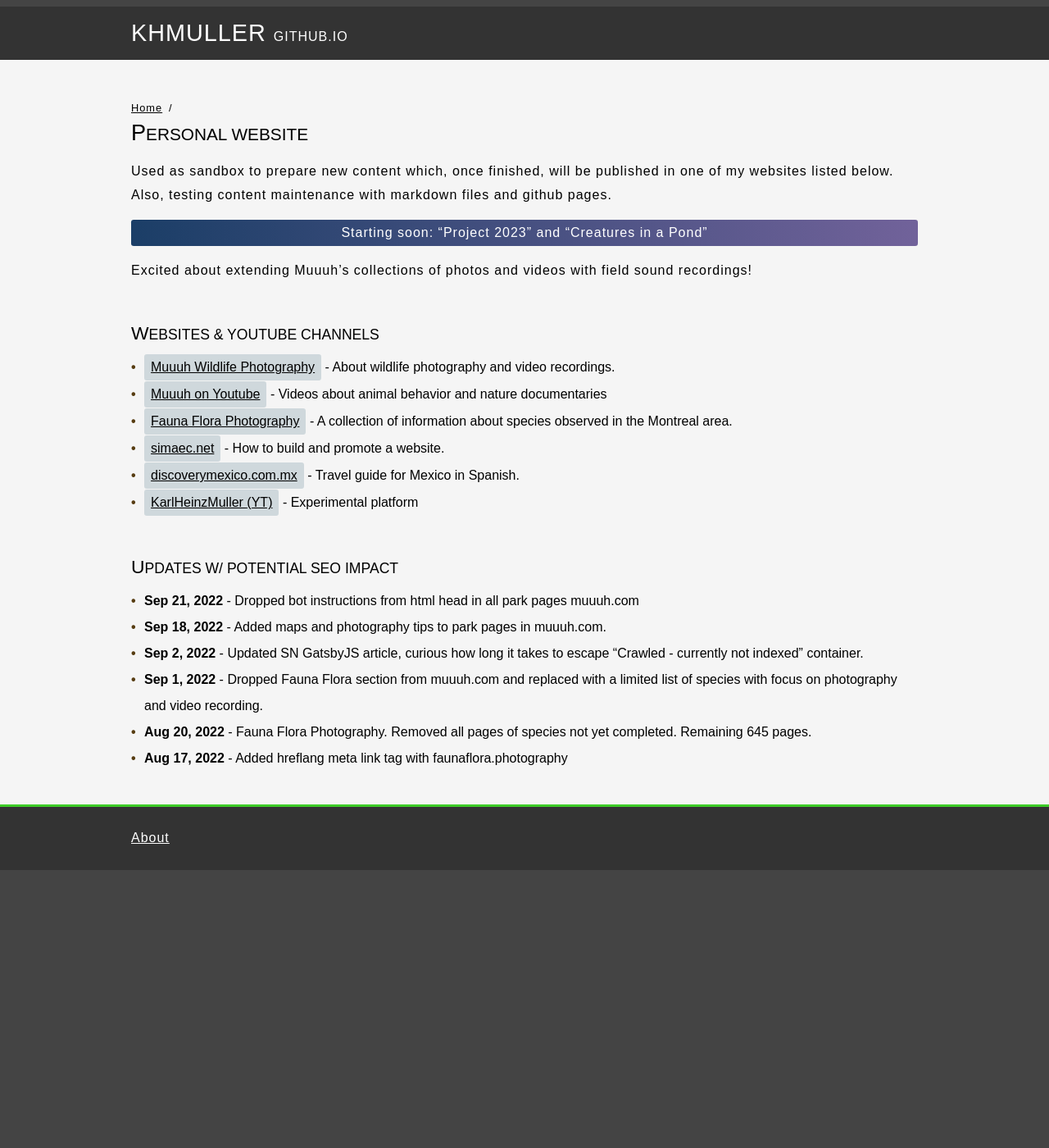
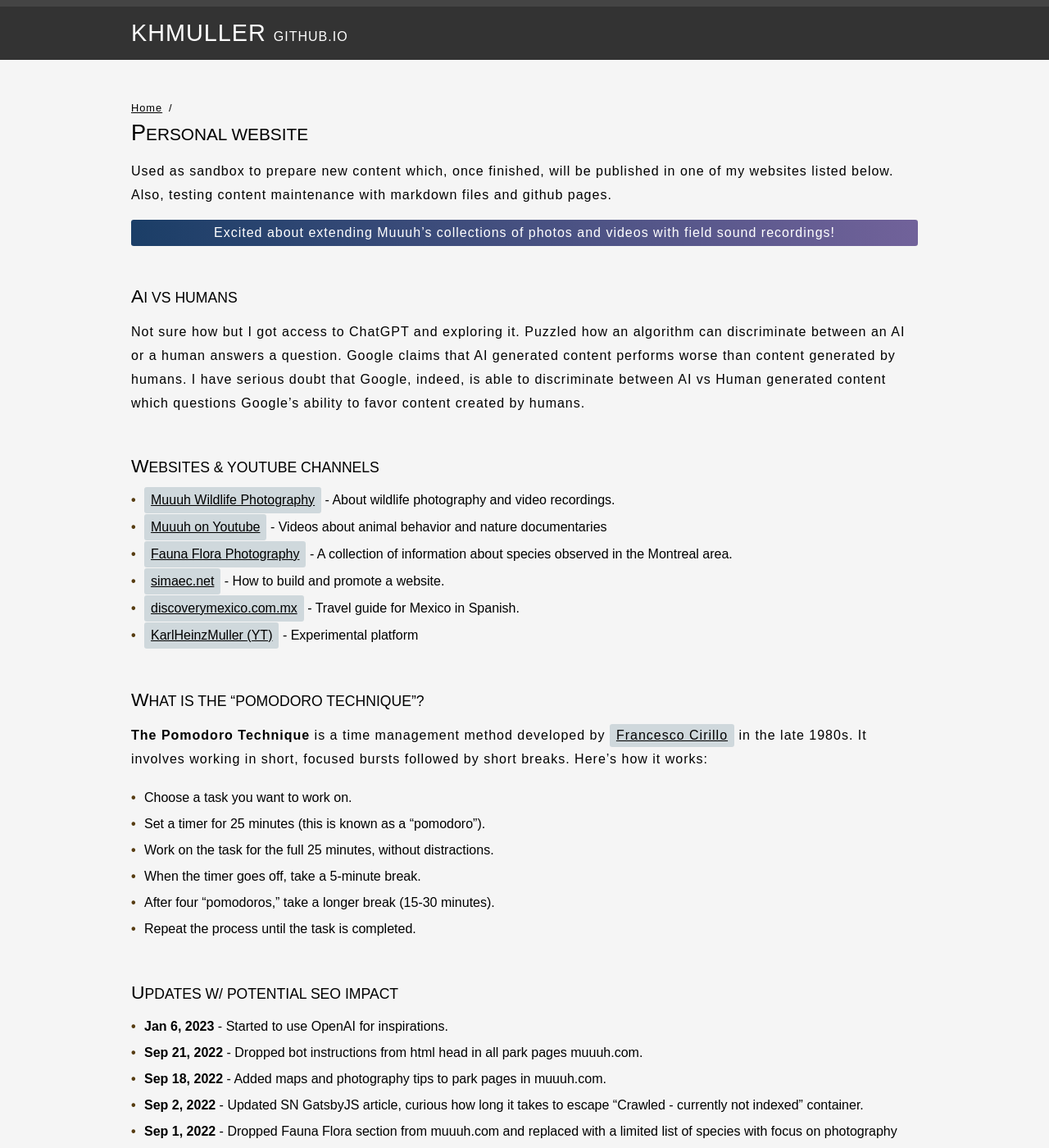
Before and after one commit to KHMuller/khmuller.github.io, a Jekyll site: the page built from index.md, in a window 1280 px wide and 1400 px high. Shown: the whole window at 82% size. Built offline with Jekyll 4.4.1, drawn with Linux system fonts in a browser that asks for light colours.

Commit message:
Saturday Backup

```diff
--- a/index.md
+++ b/index.md
@@ -10,9 +10,10 @@ canonical: https://khmuller.github.io
 Used as sandbox to prepare new content which, once finished, will be published in one of my websites listed below. Also, testing content maintenance with markdown files and github pages.
 
 {: .enhanced}
-Starting soon: "Project 2023" and "Creatures in a Pond"
+Excited about extending Muuuh's collections of photos and videos with field sound recordings!
 
-Excited about extending Muuuh's collections of photos and videos with field sound recordings!
+### AI vs Humans
+Not sure how but I got access to ChatGPT and exploring it. Puzzled how an algorithm can discriminate between an AI or a human answers a question. Google claims that AI generated content performs worse than content generated by humans. I have serious doubt that Google, indeed, is able to discriminate between AI vs Human generated content which questions Google's ability to favor content created by humans.
 
 ### Websites &amp; YouTube Channels
 
@@ -23,8 +24,20 @@ Excited about extending Muuuh's collections of photos and videos with field soun
 - [discoverymexico.com.mx](https://www.discoverymexico.com.mx "Discovery Mexico") - Travel guide for Mexico in Spanish.
 - [KarlHeinzMuller (YT)](https://youtube.com/@KarlHeinzMuller "Karl-Heinz Müller") - Experimental platform
 
+### What is the "Pomodoro Technique"?
+
+**The Pomodoro Technique** is a time management method developed by [Francesco Cirillo](https://francescocirillo.com/) in the late 1980s. It involves working in short, focused bursts followed by short breaks. Here's how it works:
+
+- Choose a task you want to work on.
+- Set a timer for 25 minutes (this is known as a "pomodoro").
+- Work on the task for the full 25 minutes, without distractions.
+- When the timer goes off, take a 5-minute break.
+- After four "pomodoros," take a longer break (15-30 minutes).
+- Repeat the process until the task is completed.
+
 ### Updates w/ Potential SEO Impact
-- **Sep 21, 2022** - Dropped bot instructions from html head in all park pages muuuh.com
+- **Jan 6, 2023** - Started to use OpenAI for inspirations.
+- **Sep 21, 2022** - Dropped bot instructions from html head in all park pages muuuh.com.
 - **Sep 18, 2022** - Added maps and photography tips to park pages in muuuh.com.
 - **Sep 2, 2022** - Updated SN GatsbyJS article, curious how long it takes to escape "Crawled - currently not indexed" container.
 - **Sep 1, 2022** - Dropped Fauna Flora section from muuuh.com and replaced with a limited list of species with focus on photography and video recording.
```
